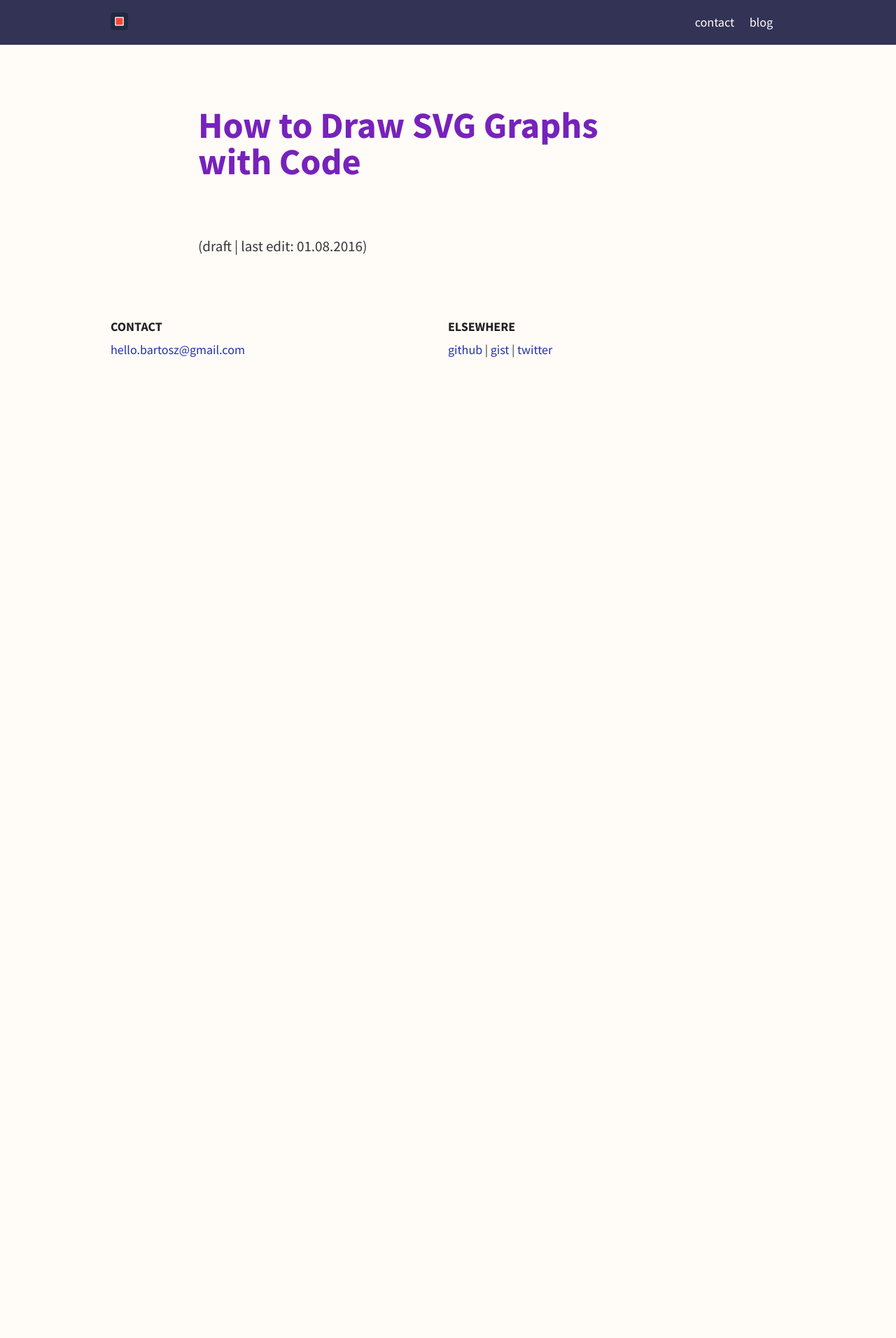
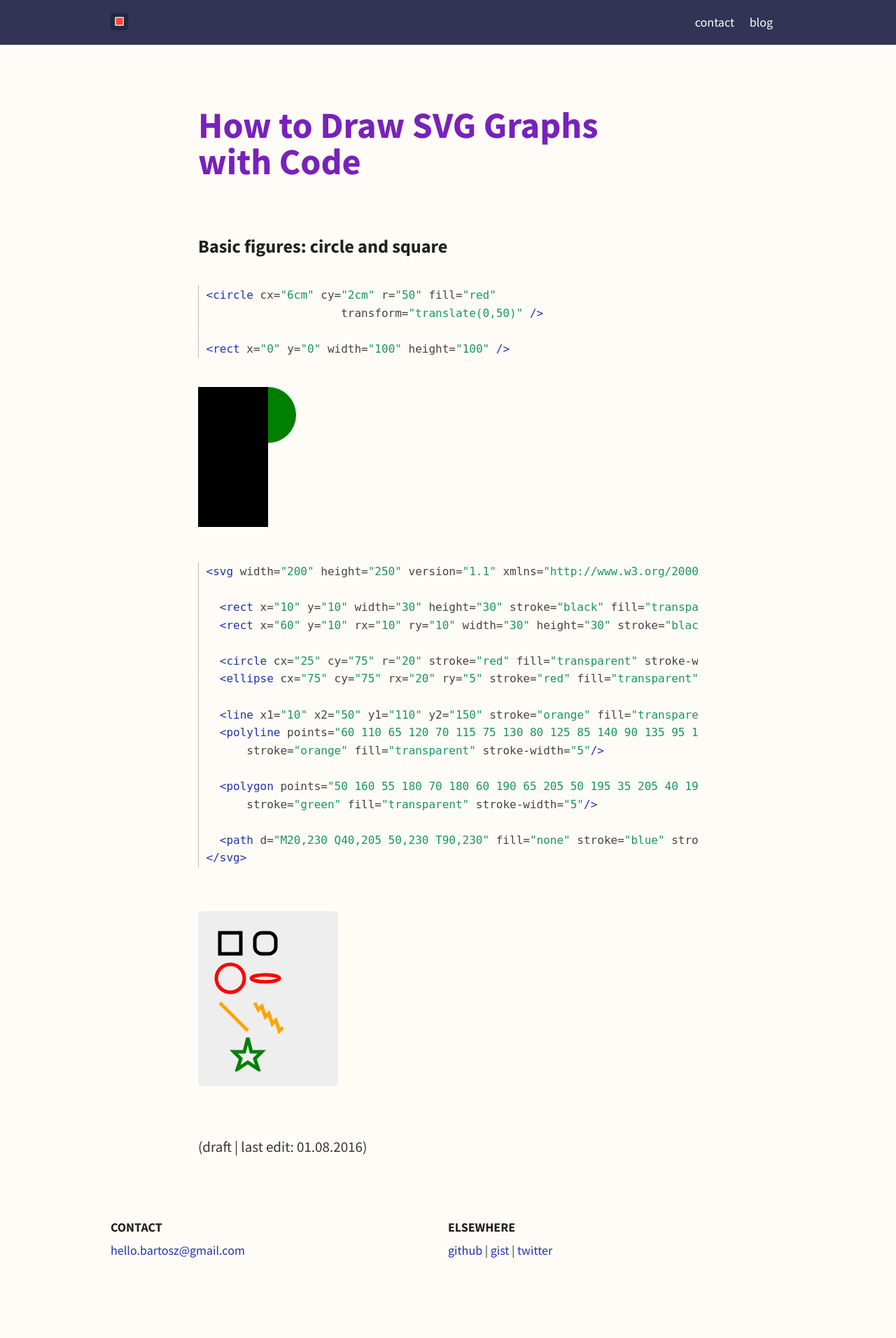
Before and after one commit to bart747/bart747, a Jekyll site: the page built from projects/writesvg/index.html, in a window 1280 px wide. Shown: the whole page at 70% size. Built offline with Jekyll 4.4.1, drawn with Linux system fonts in a browser that asks for light colours; comment, search, counter and statistics services are not loaded; before the commit the page ends 900 px from its top, so only the background shows below that.

Commit message:
add new project: js animation and svg (aka guitar)

```diff
--- a/_sass/main.scss
+++ b/_sass/main.scss
@@ -21,6 +21,7 @@
         "post",
         "footer",
         "images",
+        "svg",
         "errors",
         "cookie",  // European Cookie Law info bar
         "helpers",
--- a/css/main.css
+++ b/css/main.css
@@ -388,10 +388,6 @@ a {
 
 .page {
   margin-bottom: 3rem; }
-
-img {
-  max-width: 100%;
-  height: auto; }
 
 .clearfix:after {
   content: "";
--- a/projects/writesvg/index.html
+++ b/projects/writesvg/index.html
@@ -7,8 +7,62 @@ title: How to Draw SVG Graphs with Code
 
   <h1 class="h1-mega purple">How to Draw SVG Graphs<br> with Code</h1>
 
-<p>
+<h2> Basic figures: circle and square</h2>
 
-</p>
+{% highlight xml %}
+<circle cx="6cm" cy="2cm" r="50" fill="red"
+                    transform="translate(0,50)" />
 
+<rect x="0" y="0" width="100" height="100" />
+
+
+{% endhighlight %}
+
+
+<svg width="200" height="200"
+     viewBox="0 0 100 100">
+
+     <g>
+<circle cx="50" cy="20" r="20" fill="green" />
+<rect x="0" y="0" width="50" height="200" />
+</g>
+</svg>
+
+
+{% highlight xml %}
+<svg width="200" height="250" version="1.1" xmlns="http://www.w3.org/2000/svg">
+
+  <rect x="10" y="10" width="30" height="30" stroke="black" fill="transparent" stroke-width="5"/>
+  <rect x="60" y="10" rx="10" ry="10" width="30" height="30" stroke="black" fill="transparent" stroke-width="5"/>
+
+  <circle cx="25" cy="75" r="20" stroke="red" fill="transparent" stroke-width="5"/>
+  <ellipse cx="75" cy="75" rx="20" ry="5" stroke="red" fill="transparent" stroke-width="5"/>
+
+  <line x1="10" x2="50" y1="110" y2="150" stroke="orange" fill="transparent" stroke-width="5"/>
+  <polyline points="60 110 65 120 70 115 75 130 80 125 85 140 90 135 95 150 100 145"
+      stroke="orange" fill="transparent" stroke-width="5"/>
+
+  <polygon points="50 160 55 180 70 180 60 190 65 205 50 195 35 205 40 190 30 180 45 180"
+      stroke="green" fill="transparent" stroke-width="5"/>
+
+  <path d="M20,230 Q40,205 50,230 T90,230" fill="none" stroke="blue" stroke-width="5"/>
+</svg>
+{% endhighlight%}
+<svg class="sandbox" width="200" height="250" version="1.1" xmlns="http://www.w3.org/2000/svg">
+
+  <rect x="10" y="10" width="30" height="30" stroke="black" fill="transparent" stroke-width="5"/>
+  <rect x="60" y="10" rx="10" ry="10" width="30" height="30" stroke="black" fill="transparent" stroke-width="5"/>
+
+  <circle cx="25" cy="75" r="20" stroke="red" fill="transparent" stroke-width="5"/>
+  <ellipse cx="75" cy="75" rx="20" ry="5" stroke="red" fill="transparent" stroke-width="5"/>
+
+  <line x1="10" x2="50" y1="110" y2="150" stroke="orange" fill="transparent" stroke-width="5"/>
+  <polyline points="60 110 65 120 70 115 75 130 80 125 85 140 90 135 95 150 100 145"
+      stroke="orange" fill="transparent" stroke-width="5"/>
+
+  <polygon points="50 160 55 180 70 180 60 190 65 205 50 195 35 205 40 190 30 180 45 180"
+      stroke="green" fill="transparent" stroke-width="5"/>
+
+  <path d="M20,230 Q40,205 50,230 T90,230" fill="none" stroke="blue" stroke-width="5"/>
+</svg>
 <p>(draft | last edit: 01.08.2016)</p>
```
Also changed, not shown: _layouts/project.html (added, +22 -0 lines), _sass/_svg.scss (added, +9 -0 lines), projects/guitar/gulpfile.js (added, +70 -0 lines), projects/guitar/index.html (added, +165 -0 lines), projects/guitar/js/myscripts/guitar.js (added, +140 -0 lines), projects/guitar/js/test/test.js (added, +44 -0 lines), css/dist/main.css, projects/guitar/img/guitar.svg (added), projects/guitar/js/dist/all.js (added), 4 other files.
